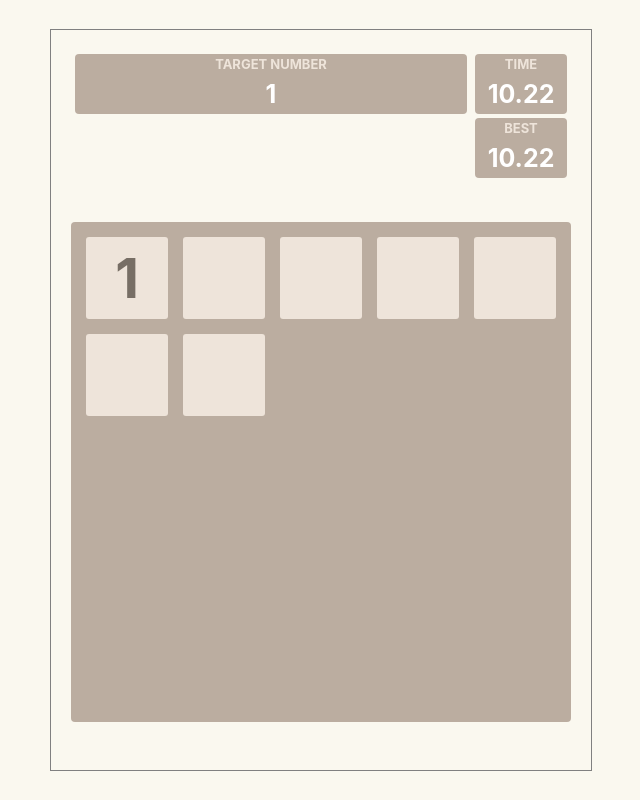
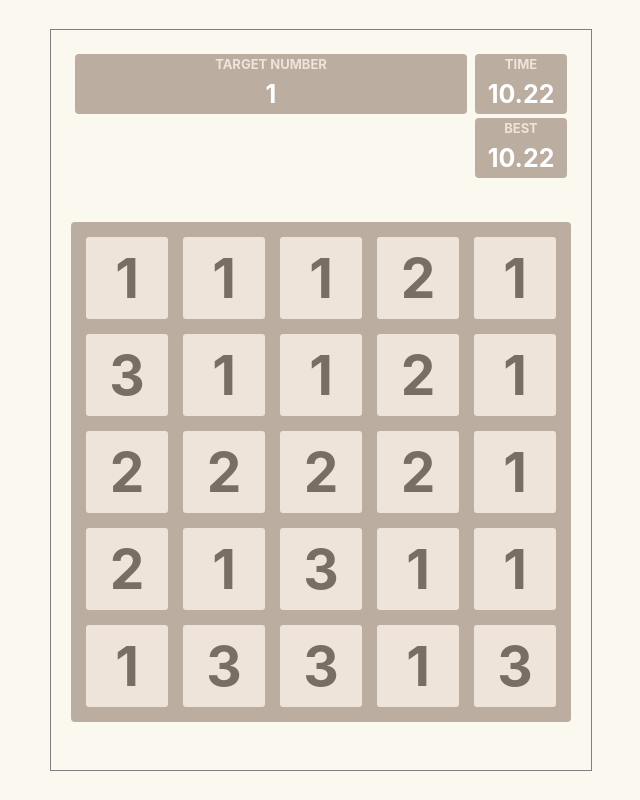
Before and after one commit to jhlov/pluspang, a React (Create React App) app: page /game in a window 1280 px wide. Shown: the whole page, without its empty margins (319-959 px from the left). Built offline with nearby package versions, Linux system fonts and the light colour scheme.

Commit message:
랜덤한 숫자 25개 뿌리기

```diff
--- a/src/components/game/Game.js
+++ b/src/components/game/Game.js
@@ -1,9 +1,27 @@
 import "./Game.scss";
 
+import React, { useEffect, useState } from "react";
+
 import Cell from "components/game/Cell";
-import React from "react";
 
 const Game = () => {
+  // 숫자판
+  const [numberList, setNumberList] = useState([]);
+
+  useEffect(() => {
+    let arr = new Array(25);
+    for (let i = 0; i < arr.length; ++i) {
+      arr[i] = getRandomNumber();
+    }
+
+    setNumberList(arr);
+  }, []);
+
+  function getRandomNumber() {
+    const arr = [1, 1, 1, 1, 1, 1, 2, 2, 2, 3, 3, 4];
+    return arr[parseInt(Math.random() * arr.length)];
+  }
+
   return (
     <div>
       {/* 상단 */}
@@ -29,13 +47,9 @@ const Game = () => {
 
       {/* 하단 */}
       <div className="board mt-40">
-        <Cell value={1} />
-        <Cell />
-        <Cell />
-        <Cell />
-        <Cell />
-        <Cell />
-        <Cell />
+        {numberList.map((number, index) => (
+          <Cell value={number} key={index} />
+        ))}
       </div>
     </div>
   );
```
